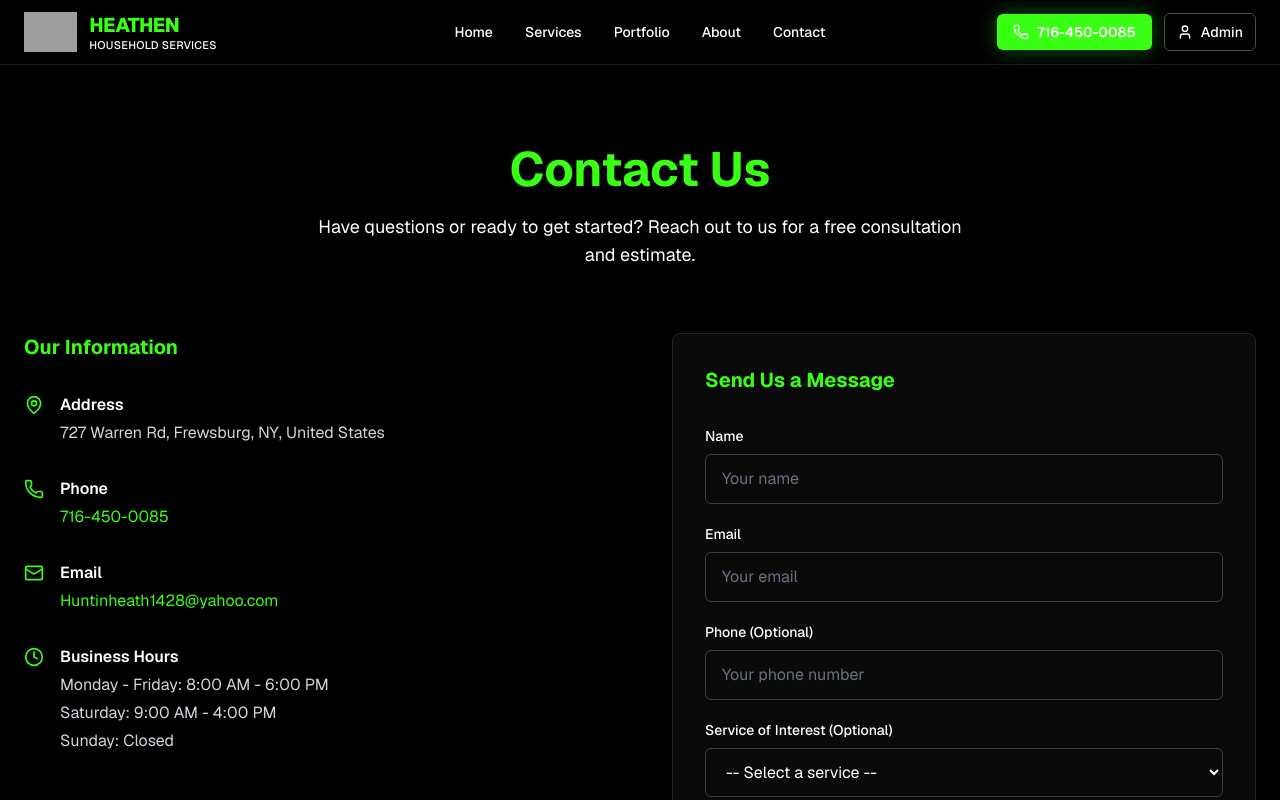
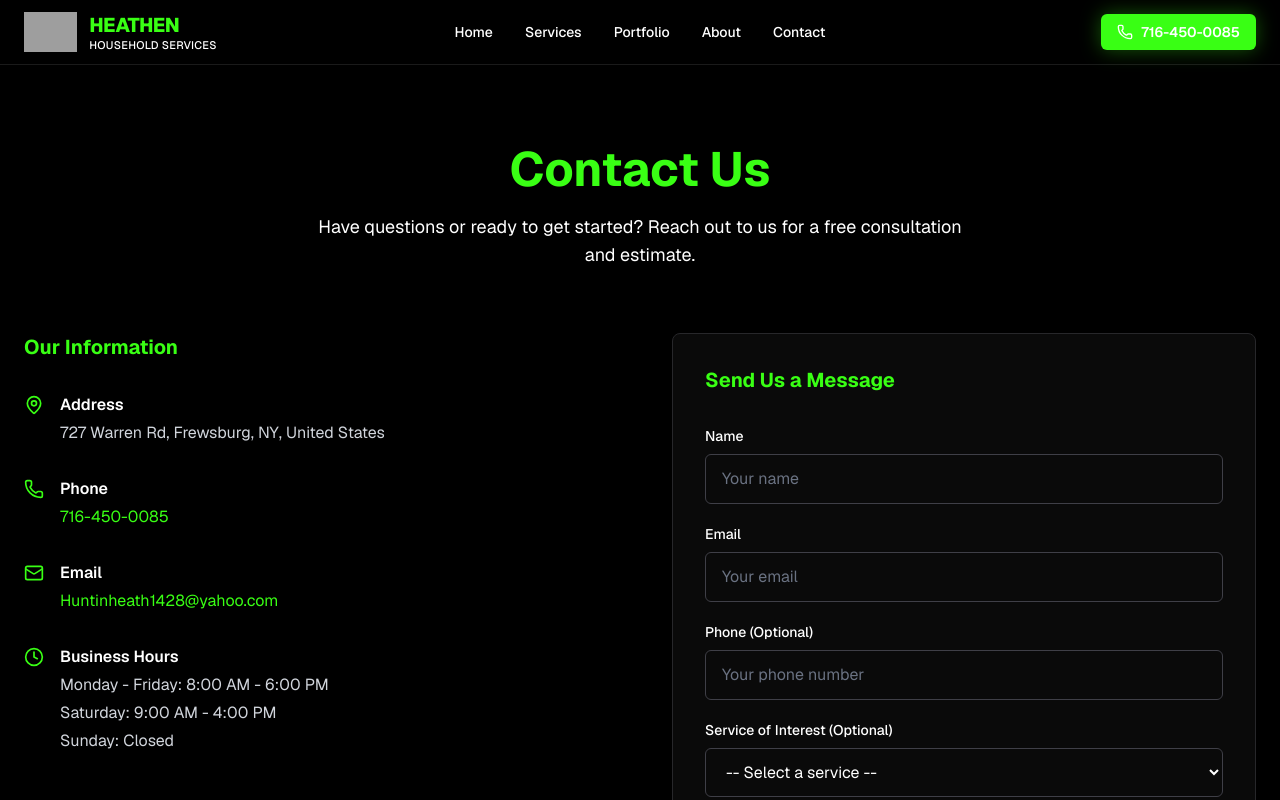
Before and after one commit to rianbudzinski/heathens-household-services-site, a Next.js app: page /contact in a window 1280 px wide. Shown: the top 800 px of the page. Built offline with nearby package versions, Linux system fonts and the light colour scheme; grey boxes are pictures that could not be loaded.

Commit message:
bye bye admin

```diff
--- a/src/app/admin/page.tsx
+++ /dev/null
@@ -1,25 +0,0 @@
-import type { Metadata } from "next";
-import Link from "next/link";
-
-export const metadata: Metadata = {
-  title: "Admin",
-  robots: { index: false, follow: false },
-};
-
-export default function AdminPage() {
-  return (
-    <div className="mx-auto flex min-h-[60vh] max-w-lg flex-col items-center justify-center px-6 py-24 text-center">
-      <h1 className="text-2xl font-bold text-white">Admin</h1>
-      <p className="mt-4 text-gray-400">
-        Administrator access is handled on the live site. Use the production dashboard to manage
-        content.
-      </p>
-      <Link
-        href="/"
-        className="mt-8 rounded-md border border-heathen-accent/50 px-6 py-3 text-heathen-accent hover:bg-heathen-accent/10"
-      >
-        Return to Website
-      </Link>
-    </div>
-  );
-}
--- a/src/app/robots.ts
+++ b/src/app/robots.ts
@@ -7,7 +7,6 @@ export default function robots(): MetadataRoute.Robots {
       {
         userAgent: "*",
         allow: "/",
-        disallow: ["/admin/", "/admin"],
       },
     ],
     sitemap: `${SITE_BASE_URL}/sitemap.xml`,
--- a/src/components/site-header.tsx
+++ b/src/components/site-header.tsx
@@ -4,7 +4,7 @@ import Image from "next/image";
 import Link from "next/link";
 import { usePathname } from "next/navigation";
 import { useState } from "react";
-import { Menu, Phone, User, X } from "lucide-react";
+import { Menu, Phone, X } from "lucide-react";
 import { SITE } from "@/lib/site";
 
 const NAV = [
@@ -66,13 +66,6 @@ export function SiteHeader() {
             <Phone className="h-4 w-4" />
             {SITE.phoneDisplay}
           </a>
-          <Link
-            href="/admin"
-            className="inline-flex items-center gap-2 rounded-md border border-white/30 bg-transparent px-3 py-2 text-sm font-medium text-white transition hover:border-white/60"
-          >
-            <User className="h-4 w-4" />
-            Admin
-          </Link>
         </div>
 
         <button
@@ -107,14 +100,6 @@ export function SiteHeader() {
               <Phone className="h-4 w-4" />
               {SITE.phoneDisplay}
             </a>
-            <Link
-              href="/admin"
-              className="inline-flex items-center justify-center gap-2 rounded-md border border-white/30 py-3 font-medium text-white"
-              onClick={() => setOpen(false)}
-            >
-              <User className="h-4 w-4" />
-              Admin
-            </Link>
           </nav>
         </div>
       ) : null}
```
